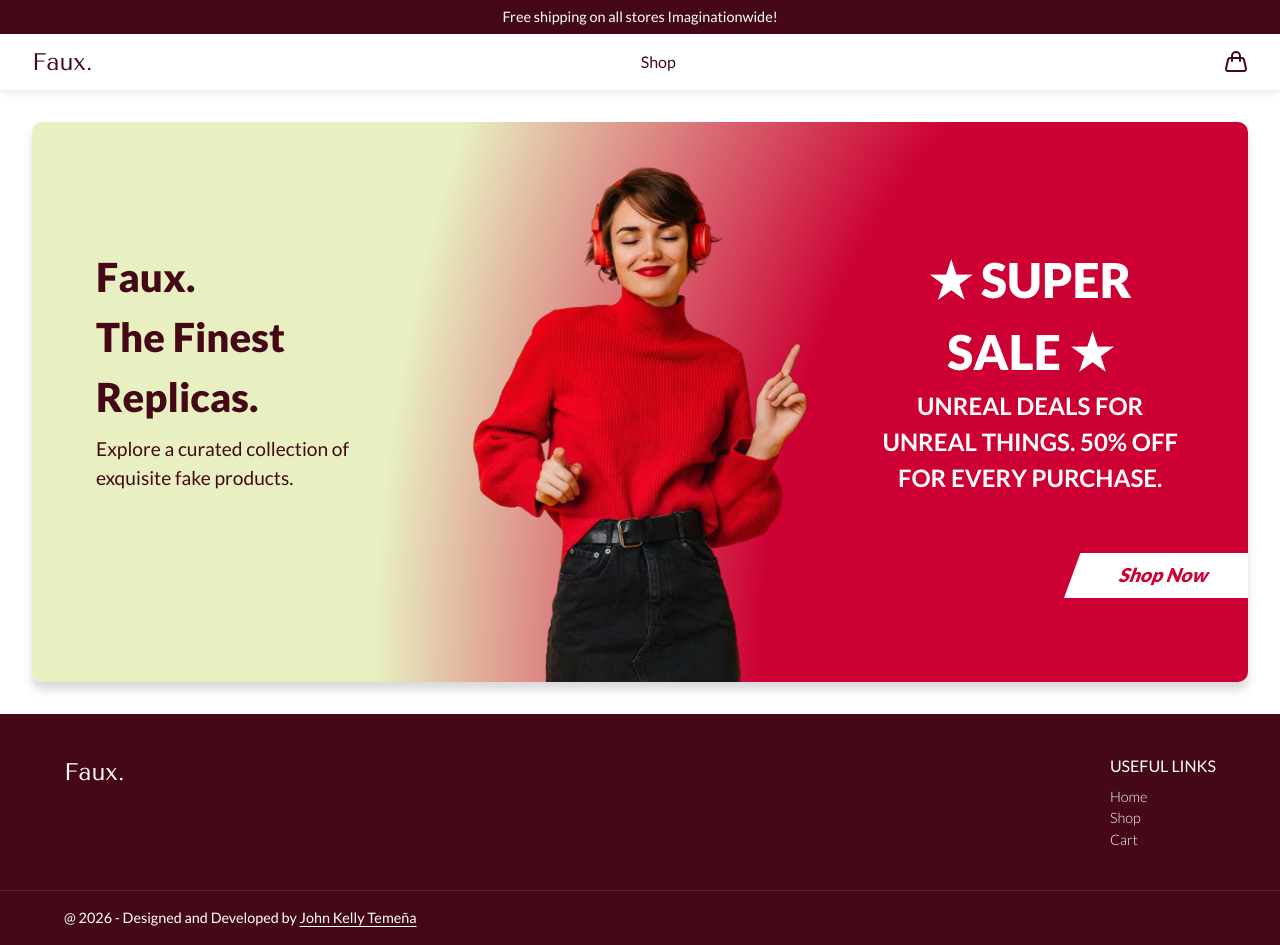
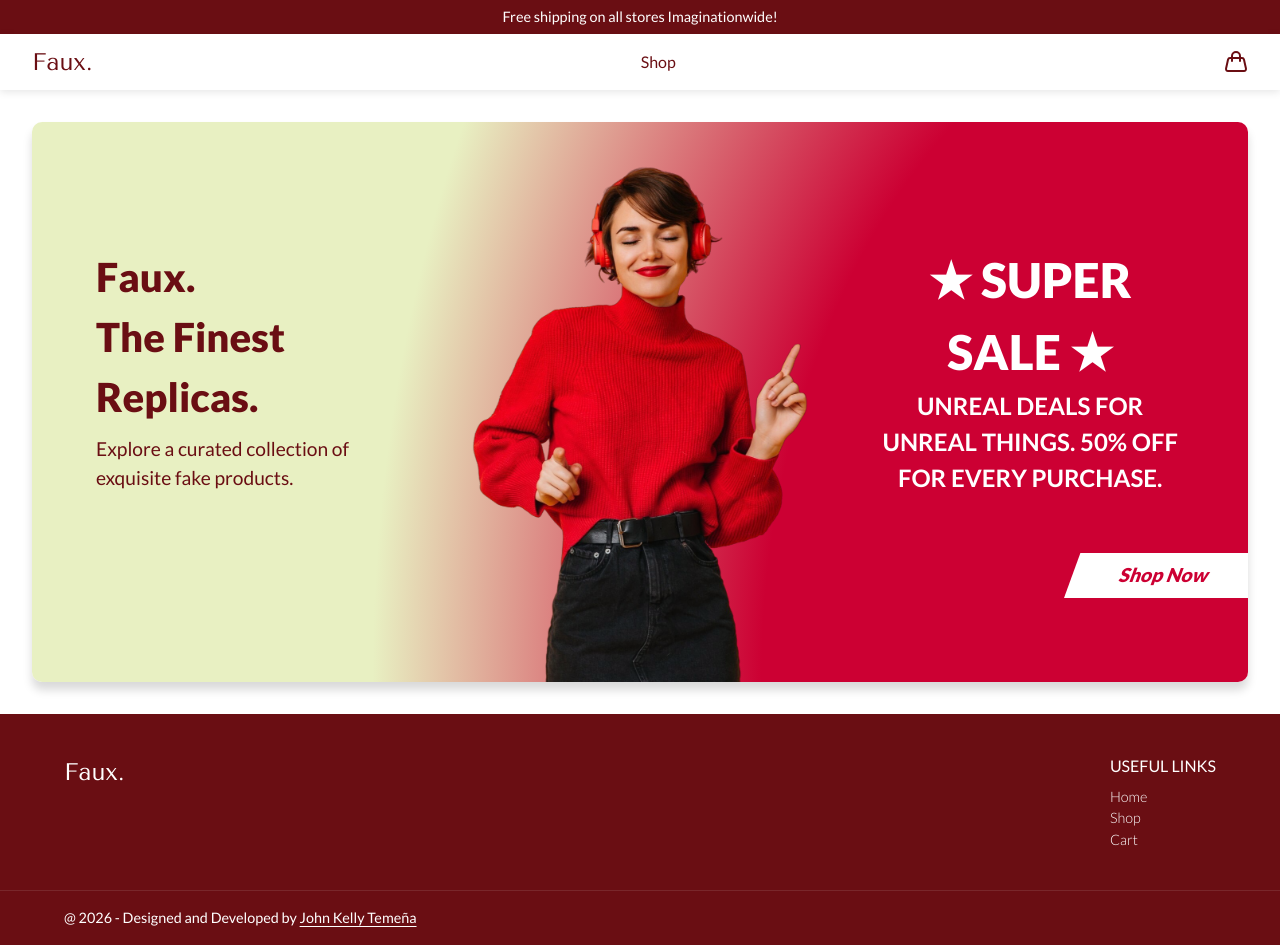
Before and after one commit to JohnKelly-T/shopping-cart, a React (Vite) app: page / in a window 1280 px wide. Built offline with nearby package versions, Linux system fonts and the light colour scheme.

Commit message:
Change base maroon color

```diff
--- a/src/index.css
+++ b/src/index.css
@@ -1,5 +1,5 @@
 :root {
-  --maroon: #450817;
+  --maroon: #6a0e13;
 }
 
 @font-face {
```
